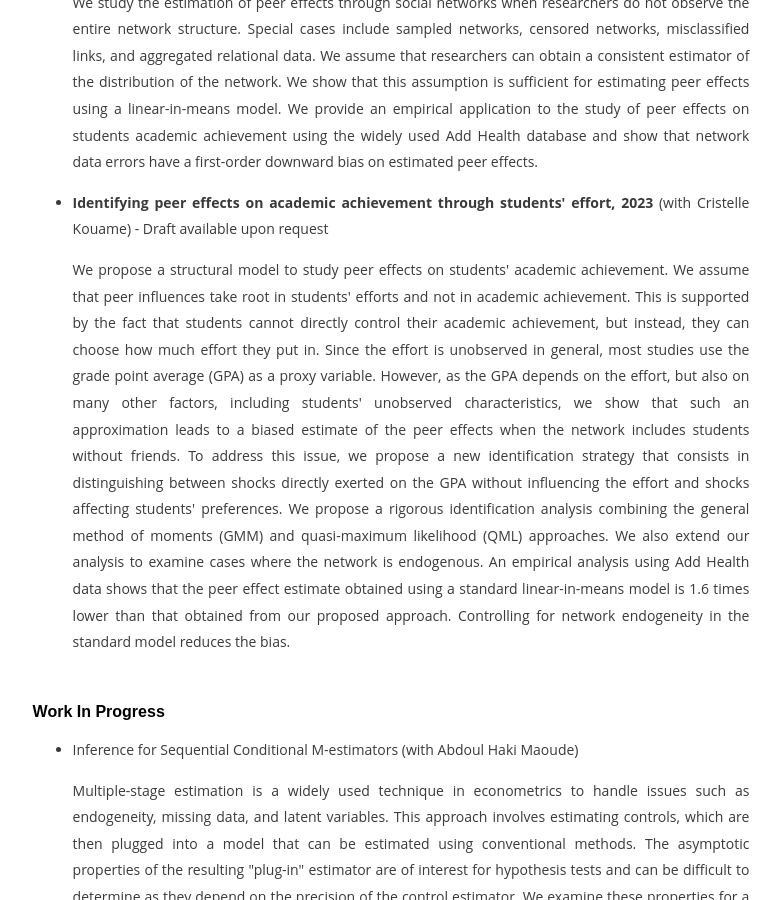
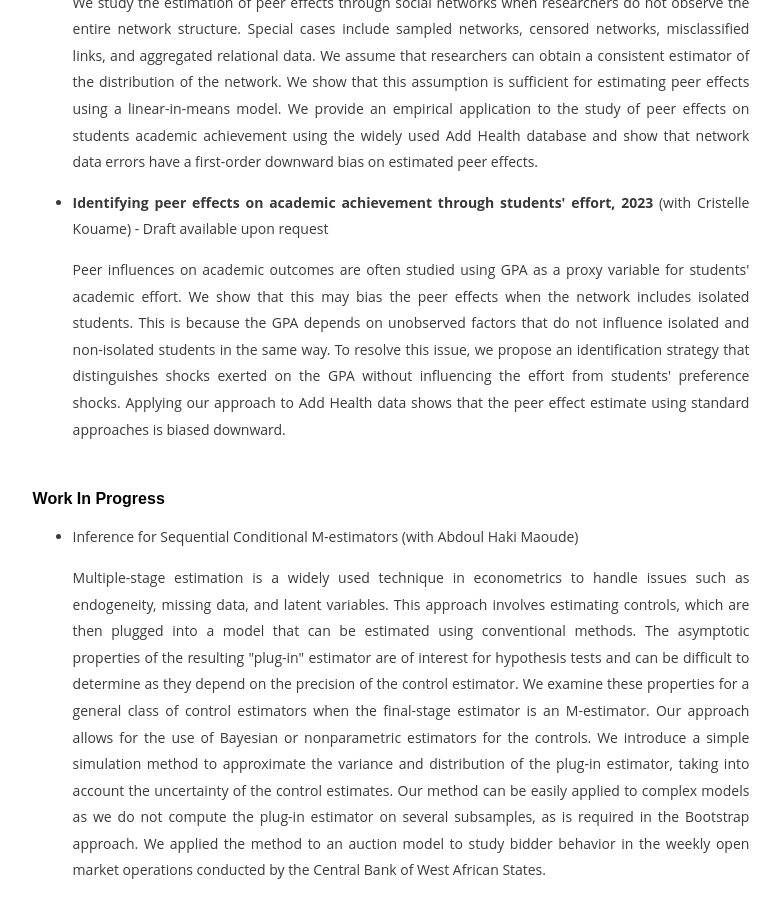
Before and after one commit to ahoundetoungan/ahoundetoungan.github.io, a Jekyll site: the page built from research/index.html, in a window 1280 px wide and 900 px high, scrolled down 950 px. Shown: the whole window, without its empty margins (249-1030 px from the left). Built offline with Jekyll 4.4.1, drawn with Linux system fonts in a browser that asks for light colours.

Commit message:
research

```diff
--- a/research/index.html
+++ b/research/index.html
@@ -31,7 +31,7 @@ $(document).ready(function() {
     <p>We study the estimation of peer effects through social networks when researchers do not observe the entire network structure. Special cases include sampled networks, censored networks, misclassified links, and aggregated relational data. We assume that researchers can obtain a consistent estimator of the distribution of the network. We show that this assumption is sufficient for estimating peer effects using a linear-in-means model. We provide an empirical application to the study of peer effects on students academic achievement using the widely used Add Health database and show that network data errors have a first-order downward bias on estimated peer effects.
     </p></li>
     <li><b>Identifying peer effects on academic achievement through students' effort, 2023</b> (with Cristelle Kouame) - Draft available upon request
-    <p> We propose a structural model to study peer effects on students' academic achievement. We assume that peer influences take root in students' efforts and not in academic achievement. This is supported by the fact that students cannot directly control their academic achievement, but instead, they can choose how much effort they put in. Since the effort is unobserved in general, most studies use the grade point average (GPA) as a proxy variable. However, as the GPA depends on the effort, but also on many other factors, including students' unobserved characteristics, we show that such an approximation leads to a biased estimate of the peer effects when the network includes students without friends. To address this issue, we propose a new identification strategy that consists in distinguishing between shocks directly exerted on the GPA without influencing the effort and shocks affecting students' preferences. We propose a rigorous identification analysis combining the general method of moments (GMM) and quasi-maximum likelihood (QML) approaches. We also extend our analysis to examine cases where the network is endogenous. An empirical analysis using Add Health data shows that the peer effect estimate obtained using a standard linear-in-means model is 1.6 times lower than that obtained from our proposed approach. Controlling for network endogeneity in the standard model reduces the bias.</p></li>
+    <p> Peer influences on academic outcomes are often studied using GPA as a proxy variable for students' academic effort. We show that this may bias the peer effects when the network includes isolated students. This is because the GPA depends on unobserved factors that do not influence isolated and non-isolated students  in the same way. To resolve this issue, we propose an identification strategy that distinguishes shocks exerted on the GPA without influencing the effort from students' preference shocks. Applying our approach to Add Health data shows that the peer effect estimate using standard approaches is biased downward.</p></li>
 	</ul>
 	<br/>
 	<h2>Work In Progress</h2>
```
